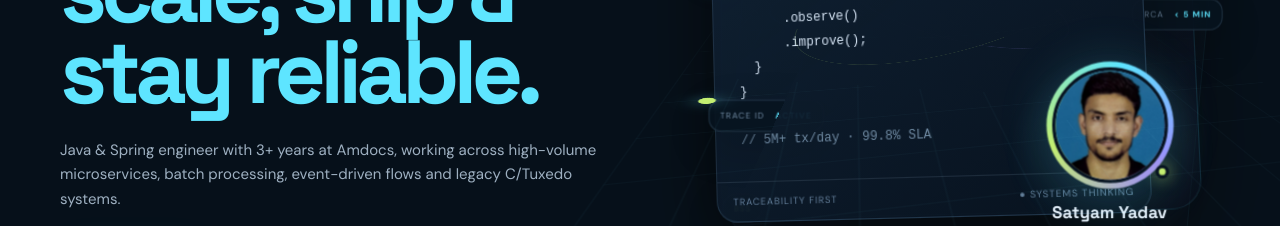
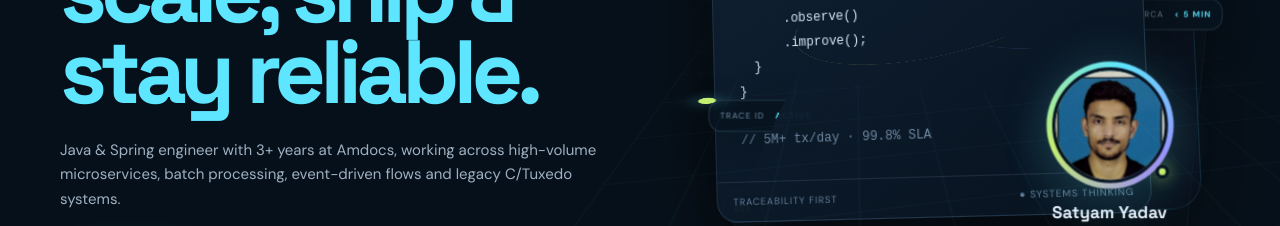
Before and after one commit to satyam7475/satyam7475.github.io, a plain HTML site: page index.html in a window 1280 px wide. Shown: the part 480-706 px from the top of the page. Drawn offline with Linux system fonts and the light colour scheme.

Commit message:
Add files via upload

```diff
--- a/index.html
+++ b/index.html
@@ -8,7 +8,7 @@
   <meta property="og:title" content="Satyam Yadav | Backend Software Engineer" />
   <meta property="og:description" content="Java · Spring Boot · Kafka · Oracle · C/Tuxedo · Telecom BSS" />
   <meta property="og:type" content="website" />
-  <meta property="og:image" content="satyam-portrait.jpg" />
+  <meta property="og:image" content="satyam-profile.jpg" />
   <title>Satyam Yadav — Backend Software Engineer</title>
   <link rel="preconnect" href="https://fonts.googleapis.com">
   <link rel="preconnect" href="https://fonts.gstatic.com" crossorigin>
@@ -73,7 +73,7 @@
           <div class="system-core" data-depth="1">
             <div class="core-halo"></div>
             <div class="core-avatar">
-              <img src="satyam-portrait.jpg" alt="Satyam Yadav" />
+              <img src="satyam-profile.jpg" alt="Satyam Yadav" />
               <span class="online-dot"></span>
             </div>
             <div class="core-copy">
```
Also changed, not shown: 1 other file.
